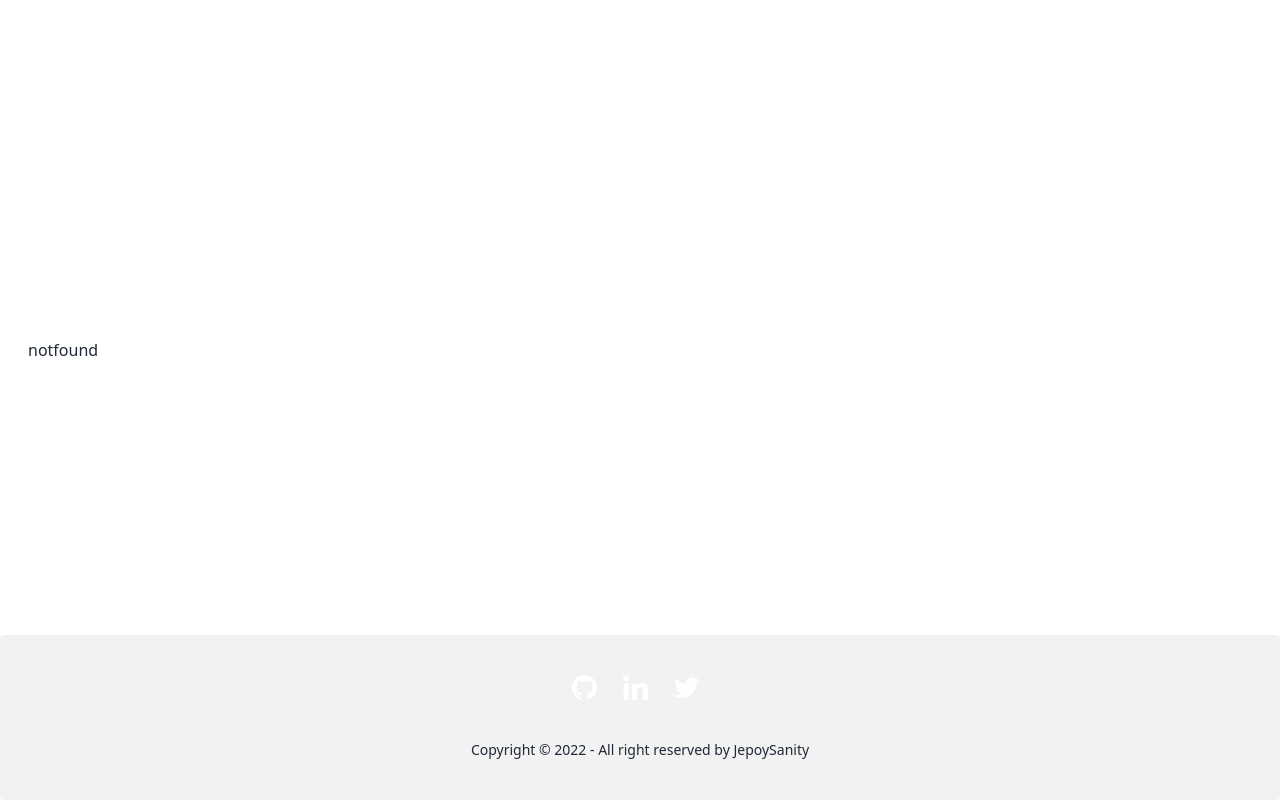
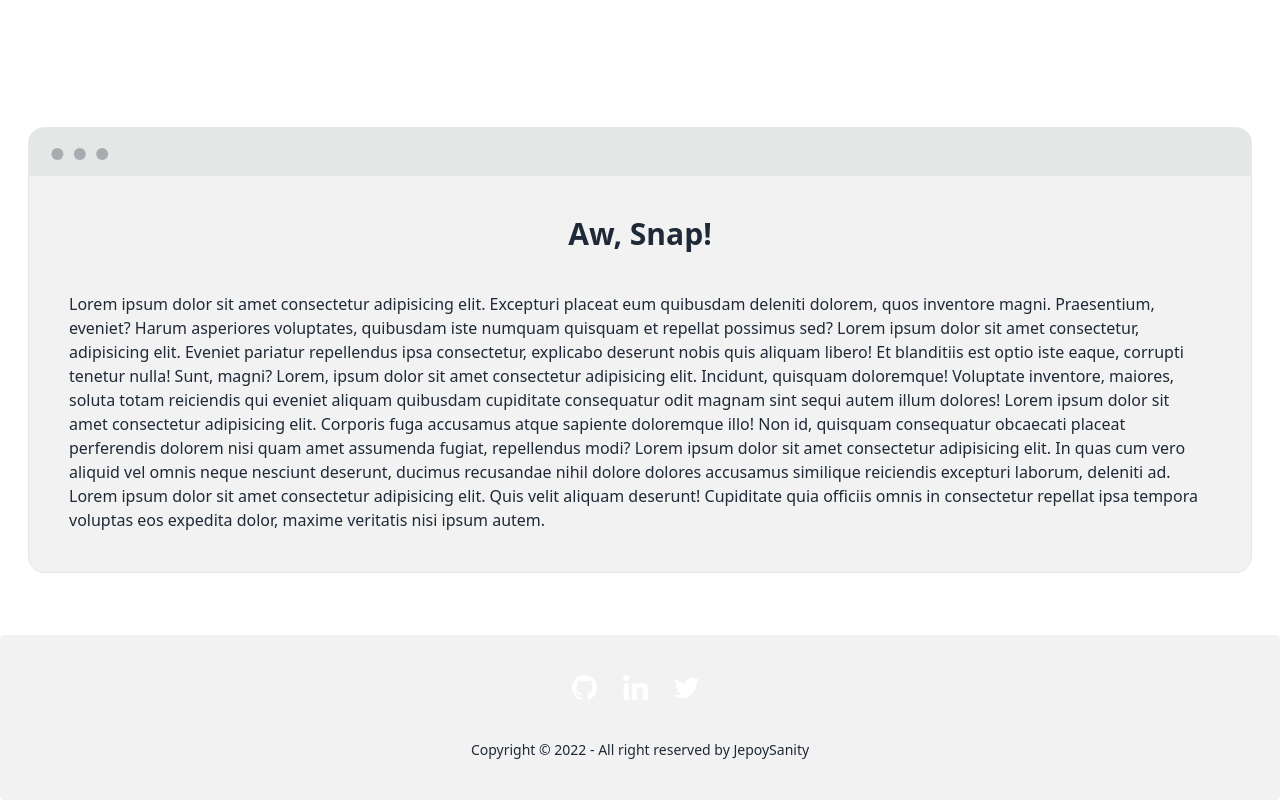
Before and after one commit to JepoySanity/ReactJS-find-my-git, a React (Create React App) app: page /page_404 in a window 1280 px wide. Built offline with nearby package versions, Linux system fonts and the light colour scheme.

Commit message:
minor ui changes

```diff
--- a/src/components/pages/About.jsx
+++ b/src/components/pages/About.jsx
@@ -1,17 +1,33 @@
 function About() {
   return (
     <div className="mockup-window border bg-base-300">
-      <div className="flex justify-center px-4 py-16 bg-base-200">
-        Lorem ipsum dolor sit amet consectetur adipisicing elit. Exercitationem
-        nihil harum labore mollitia! Dolore velit debitis quam nobis mollitia,
-        vel sunt omnis et at enim. Dolor corrupti maiores ut ducimus!! Lorem
-        ipsum dolor sit amet consectetur adipisicing elit. Explicabo ipsa est
-        quod expedita unde, dignissimos voluptatem excepturi sint voluptates
-        reprehenderit enim molestiae veniam! Est quo ipsa sit vel rem ipsam!
-        Lorem ipsum dolor sit amet consectetur adipisicing elit. Tenetur
-        voluptatem, fuga quidem vitae nesciunt dolore animi saepe? Nihil, eius
-        magni similique voluptatem tenetur saepe odio odit. Accusamus
-        consequatur iste eligendi!
+      <div className="flex justify-center pt-10 bg-base-200">
+        <h1 className="text-3xl font-bold">This is the About page</h1>
+      </div>
+      <div className="flex justify-center p-10 bg-base-200">
+        <h1 className="text-md">
+          Lorem ipsum dolor sit amet consectetur adipisicing elit. Excepturi
+          placeat eum quibusdam deleniti dolorem, quos inventore magni.
+          Praesentium, eveniet? Harum asperiores voluptates, quibusdam iste
+          numquam quisquam et repellat possimus sed? Lorem ipsum dolor sit amet
+          consectetur, adipisicing elit. Eveniet pariatur repellendus ipsa
+          consectetur, explicabo deserunt nobis quis aliquam libero! Et
+          blanditiis est optio iste eaque, corrupti tenetur nulla! Sunt, magni?
+          Lorem, ipsum dolor sit amet consectetur adipisicing elit. Incidunt,
+          quisquam doloremque! Voluptate inventore, maiores, soluta totam
+          reiciendis qui eveniet aliquam quibusdam cupiditate consequatur odit
+          magnam sint sequi autem illum dolores! Lorem ipsum dolor sit amet
+          consectetur adipisicing elit. Corporis fuga accusamus atque sapiente
+          doloremque illo! Non id, quisquam consequatur obcaecati placeat
+          perferendis dolorem nisi quam amet assumenda fugiat, repellendus modi?
+          Lorem ipsum dolor sit amet consectetur adipisicing elit. In quas cum
+          vero aliquid vel omnis neque nesciunt deserunt, ducimus recusandae
+          nihil dolore dolores accusamus similique reiciendis excepturi laborum,
+          deleniti ad. Lorem ipsum dolor sit amet consectetur adipisicing elit.
+          Quis velit aliquam deserunt! Cupiditate quia officiis omnis in
+          consectetur repellat ipsa tempora voluptas eos expedita dolor, maxime
+          veritatis nisi ipsum autem.
+        </h1>
       </div>
     </div>
   );
--- a/src/components/pages/Page404.jsx
+++ b/src/components/pages/Page404.jsx
@@ -1,5 +1,36 @@
 function Page404() {
-  return <div>notfound</div>;
+  return (
+    <div className="mockup-window border bg-base-300">
+      <div className="flex justify-center pt-10 bg-base-200">
+        <h1 className="text-3xl font-bold">Aw, Snap!</h1>
+      </div>
+      <div className="flex justify-center p-10 bg-base-200">
+        <h1 className="text-md">
+          Lorem ipsum dolor sit amet consectetur adipisicing elit. Excepturi
+          placeat eum quibusdam deleniti dolorem, quos inventore magni.
+          Praesentium, eveniet? Harum asperiores voluptates, quibusdam iste
+          numquam quisquam et repellat possimus sed? Lorem ipsum dolor sit amet
+          consectetur, adipisicing elit. Eveniet pariatur repellendus ipsa
+          consectetur, explicabo deserunt nobis quis aliquam libero! Et
+          blanditiis est optio iste eaque, corrupti tenetur nulla! Sunt, magni?
+          Lorem, ipsum dolor sit amet consectetur adipisicing elit. Incidunt,
+          quisquam doloremque! Voluptate inventore, maiores, soluta totam
+          reiciendis qui eveniet aliquam quibusdam cupiditate consequatur odit
+          magnam sint sequi autem illum dolores! Lorem ipsum dolor sit amet
+          consectetur adipisicing elit. Corporis fuga accusamus atque sapiente
+          doloremque illo! Non id, quisquam consequatur obcaecati placeat
+          perferendis dolorem nisi quam amet assumenda fugiat, repellendus modi?
+          Lorem ipsum dolor sit amet consectetur adipisicing elit. In quas cum
+          vero aliquid vel omnis neque nesciunt deserunt, ducimus recusandae
+          nihil dolore dolores accusamus similique reiciendis excepturi laborum,
+          deleniti ad. Lorem ipsum dolor sit amet consectetur adipisicing elit.
+          Quis velit aliquam deserunt! Cupiditate quia officiis omnis in
+          consectetur repellat ipsa tempora voluptas eos expedita dolor, maxime
+          veritatis nisi ipsum autem.
+        </h1>
+      </div>
+    </div>
+  );
 }
 
 export default Page404;
```
